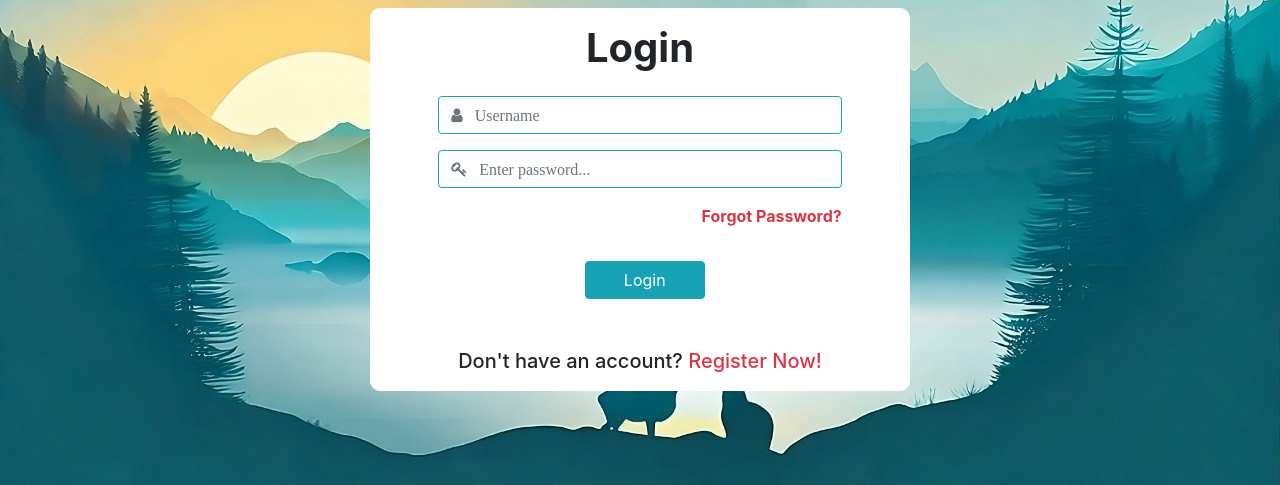
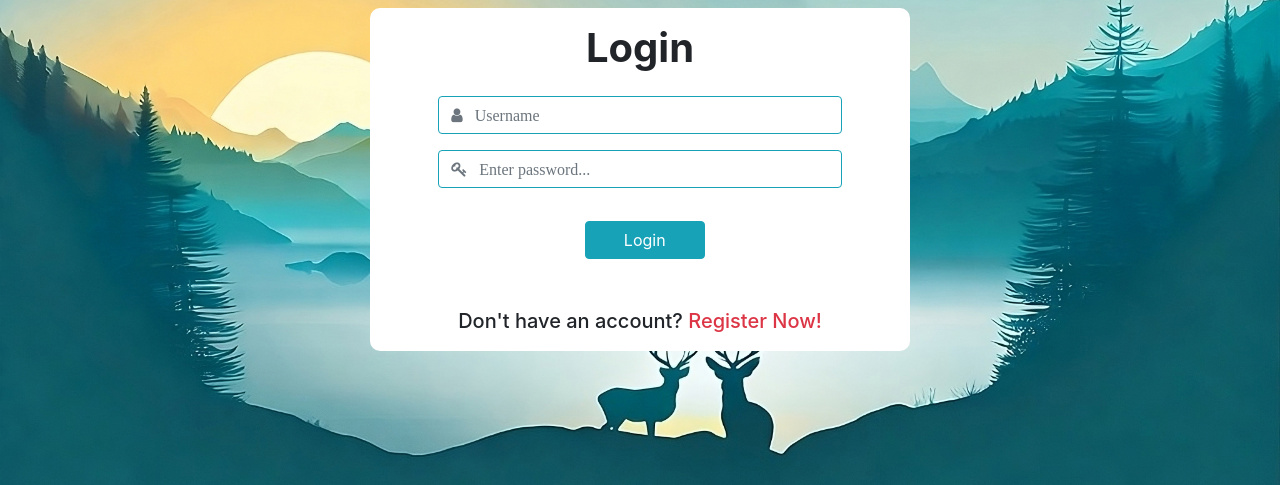
Before and after one commit to Davon-Rolage/Poetriumph, a Django app: template templates/registration/login.html in a window 1280 px wide. Shown: the part 69-554 px from the top of the page. Run offline with Django 4.2, Linux system fonts and the light colour scheme; the template is opened without the code that fills it: values that come from a table or form of the project are taken from there, others are empty; some libraries are stand-ins or nearby versions.

Commit message:
hid forgot password div

```diff
--- a/templates/registration/login.html
+++ b/templates/registration/login.html
@@ -43,15 +43,11 @@
 							</div>
 
 							<!-- Forgot Password -->
-							<div class="form-group row justify-content-center px-3">
+							<div hidden class="form-group row justify-content-center px-3">
 								<div class="col-9">
-									<div class="row">
-										<div class="col-6 px-0"></div>
-
-										<!-- Forgot Password Link -->
-										<div class="col-6 px-0 text-right">
-											<span><a href="#" class="text-danger"><b>{% trans "Forgot Password?" %}</b></a></span>
-										</div>
+									<!-- Forgot Password Link -->
+									<div class="col-12 px-0 text-right">
+										<span><a href="#" class="text-danger"><b>{% trans "Forgot Password?" %}</b></a></span>
 									</div>
 								</div>
 							</div>
```
